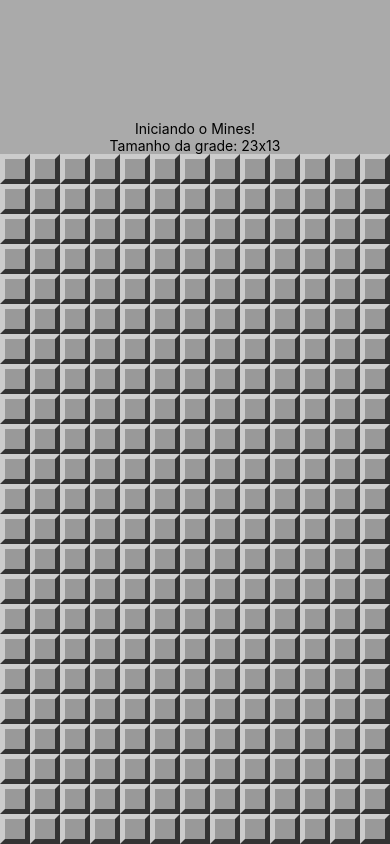
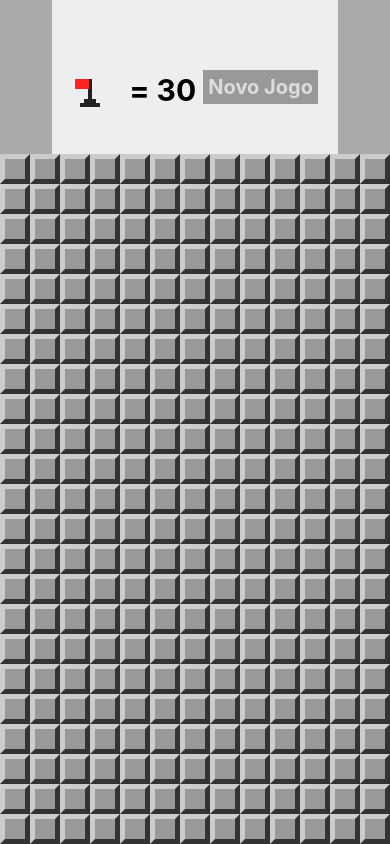
Before and after one commit to CaueFurui/mines-react-native, a React Native app: screen / in a window 390 px wide. Built offline with nearby package versions, Linux system fonts and the light colour scheme.

Commit message:
added header to the project

```diff
--- a/App.js
+++ b/App.js
@@ -2,6 +2,7 @@
 import { View, Text, StyleSheet, Alert } from 'react-native';
 import params from './src/params'
 import MineField from './src/components/MinedField'
+import Header from './src/components/Header'
 import {
   createMinedBoard,
   cloneBoard,
@@ -71,9 +72,7 @@
   render() {
     return (
       <View style={styles.container}>
-        <Text style={styles.welcome}>Iniciando o Mines!</Text>
-        <Text style={styles.instructions}>
-          Tamanho da grade: {params.getRowsAmount()}x{params.getColumnsAmount()}</Text>
+        <Header flagsLeft={this.minesAmount() - flagsUsed(this.state.board)} onNewGame={() => this.setState(this.createState())}/>
         <View style={styles.board}>
           <MineField board={this.state.board}
             onOpenField={this.onOpenField}
--- a/src/components/Header.js
+++ b/src/components/Header.js
@@ -0,0 +1,53 @@
+import React from 'react'
+import { Text, View, StyleSheet, TouchableOpacity } from 'react-native'
+import Flag from './Flag'
+
+export default props => {
+    return (
+        <View style={styles.container}>
+            <View style={styles.flagContainer}>
+                <TouchableOpacity onPress={props.onFlagPress} style={styles.flagButton}>
+                    <Flag bigger />
+                </TouchableOpacity>
+                <Text style={styles.flagsLeft}> = {props.flagsLeft} </Text>
+            </View>
+            <TouchableOpacity style={styles.button} onPress={props.onNewGame}>
+                <Text style={styles.buttonLabel}>Novo Jogo</Text>
+            </TouchableOpacity>
+        </View>
+    )
+}
+
+const styles = StyleSheet.create({
+    container: {
+        flex: 1,
+        flexDirection: 'row',
+        backgroundColor: '#EEE',
+        alignItems: 'center',
+        justifyContent: 'space-around',
+        paddingTop: 20,
+        paddingHorizontal: 20
+    },
+    flagContainer: {
+        flexDirection: 'row',
+    },
+    flagButton: {
+        marginTop: 10,
+        minWidth: 30
+    },
+    flagsLeft: {
+        fontSize: 30,
+        fontWeight: 'bold',
+        paddingTop: 5,
+        marginLeft: 20
+    },
+    button: {
+        backgroundColor: '#999',
+        padding: 5
+    },
+    buttonLabel: {
+        fontSize: 20,
+        color: '#DDD',
+        fontWeight: 'bold'
+    }
+})
```
